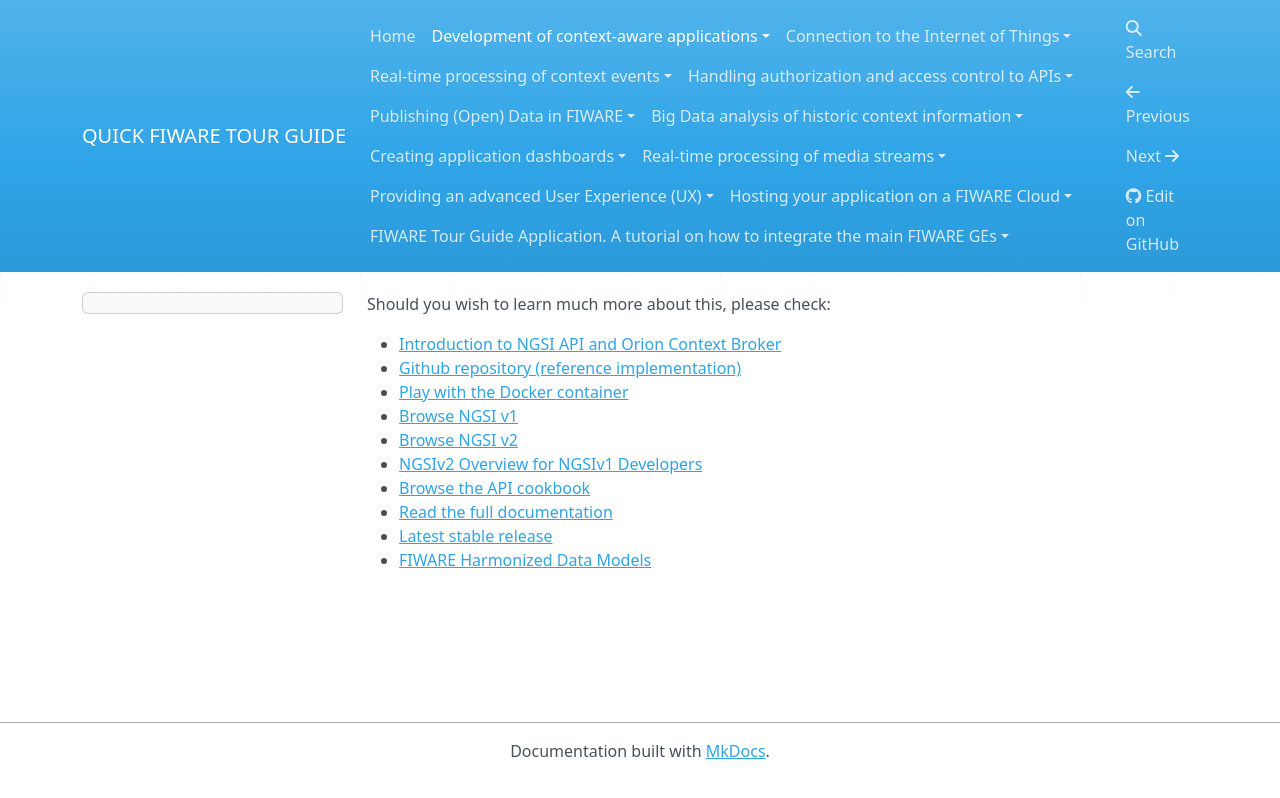
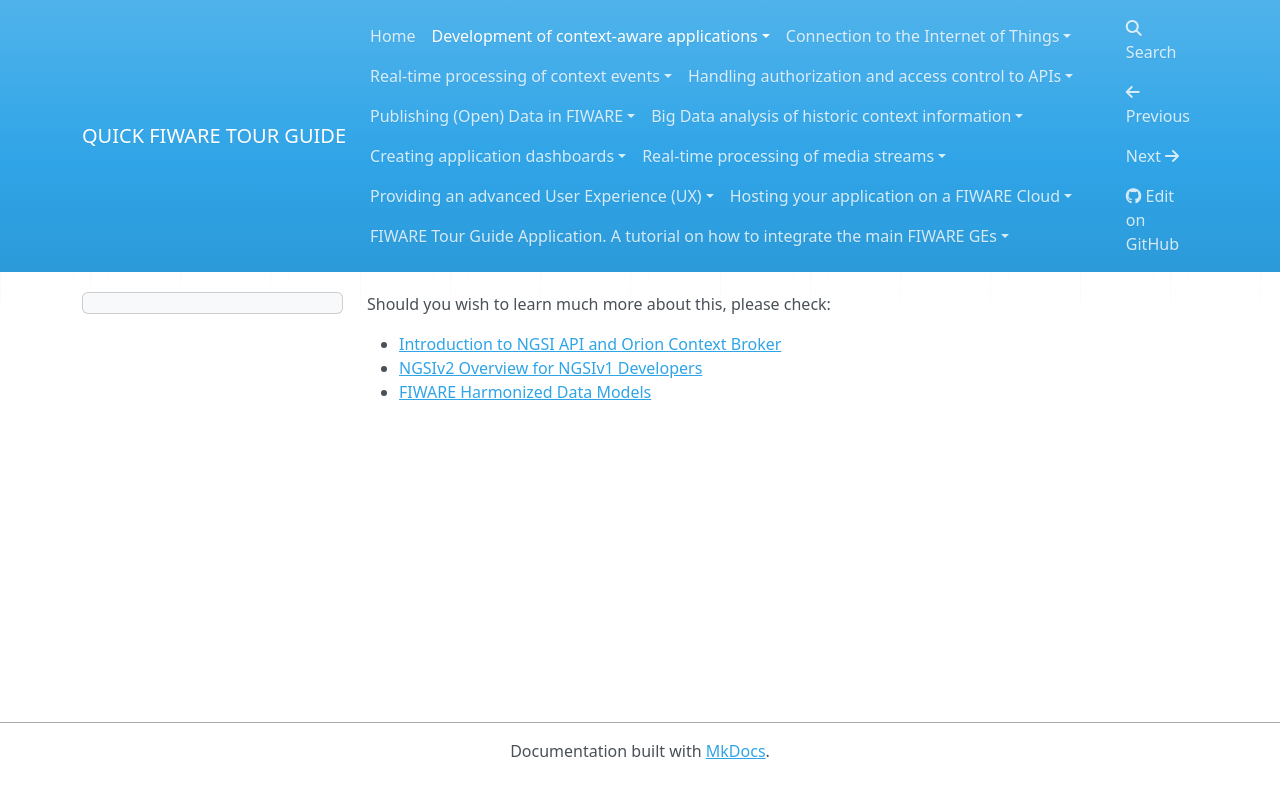
Before and after one commit to FIWARE-Ops/docs.TourGuide, an MkDocs documentation site: the page built from doc/development-context-aware-applications/deep-dive.md, in a window 1280 px wide. Shown: the top 798 px of the page. Built offline with MkDocs 1.6.1, drawn with Linux system fonts in a browser that asks for light colours; nearby versions of some CDN libraries; comment, search, counter and statistics services are not loaded; old or Windows-style settings are respelled for this version of MkDocs.

Commit message:
Update deep-dive.md
We delete te following topics, cause it will be in a Github site

- Play with the Docker container
- Browse NGSI v1
- [Browse NGSI v2
- Browse the API cookbook
- Read the full documentation
- Latest stable release

```diff
--- a/doc/development-context-aware-applications/deep-dive.md
+++ b/doc/development-context-aware-applications/deep-dive.md
@@ -1,12 +1,5 @@
 Should you wish to learn much more about this, please check:
 
    - [Introduction to NGSI API and Orion Context Broker](http://bit.ly/fiware-orion)
-   - [Github repository (reference implementation) ](https://github.com/Fiware/context.Orion)
-   - [Play with the Docker container](https://hub.docker.com/r/fiware/orion/)
-   - [Browse NGSI v1](http://fiware.github.io/context.Orion/api/v1/)
-   - [Browse NGSI v2](http://fiware.github.io/specifications/ngsiv2/latest/)
    - [NGSIv2 Overview for NGSIv1 Developers](http://bit.ly/ngsiv2-vs-ngsiv1)
-   - [Browse the API cookbook](http://fiware.github.io/specifications/ngsiv2/latest/cookbook/)
-   - [Read the full documentation](http://fiware-orion.readthedocs.org/en/latest/)
-   - [Latest stable release](https://github.com/Fiware/context.Orion/releases/latest)
    - [FIWARE Harmonized Data Models](http://schema.fiware.org)
```
